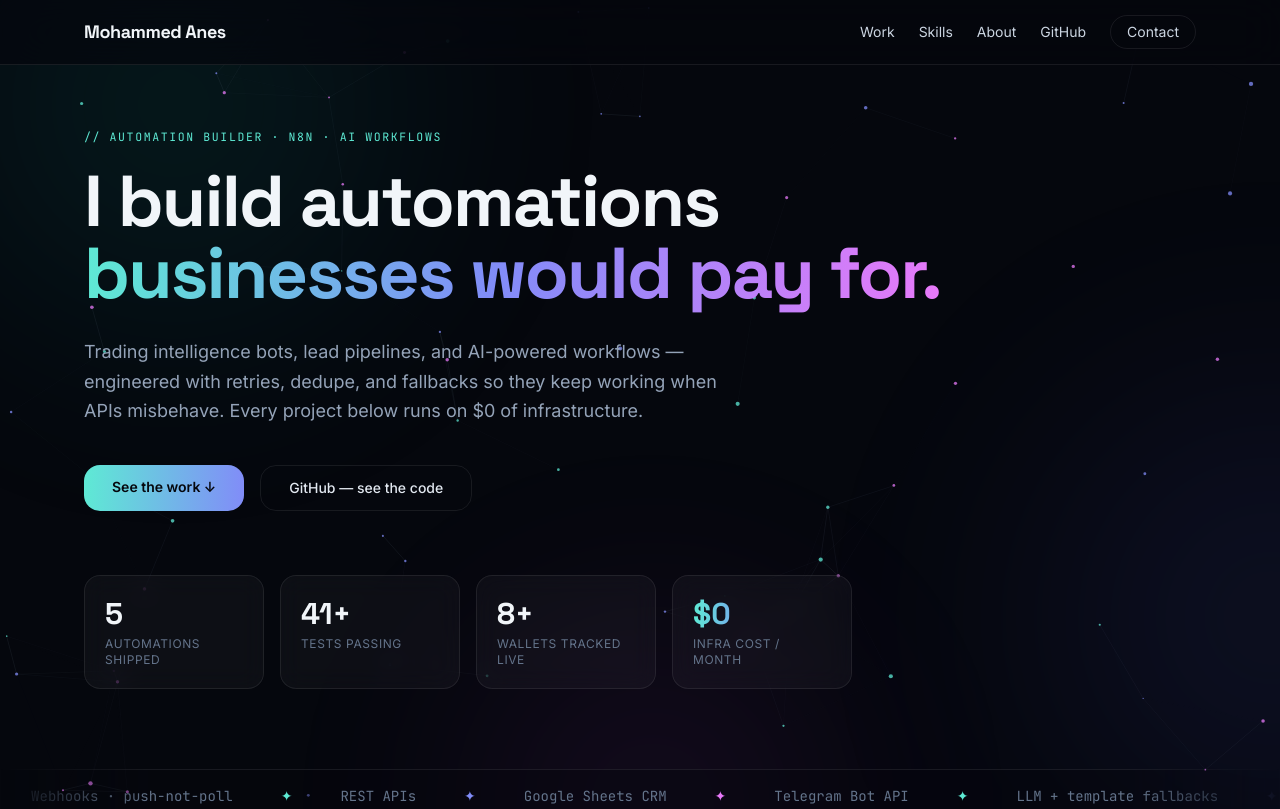
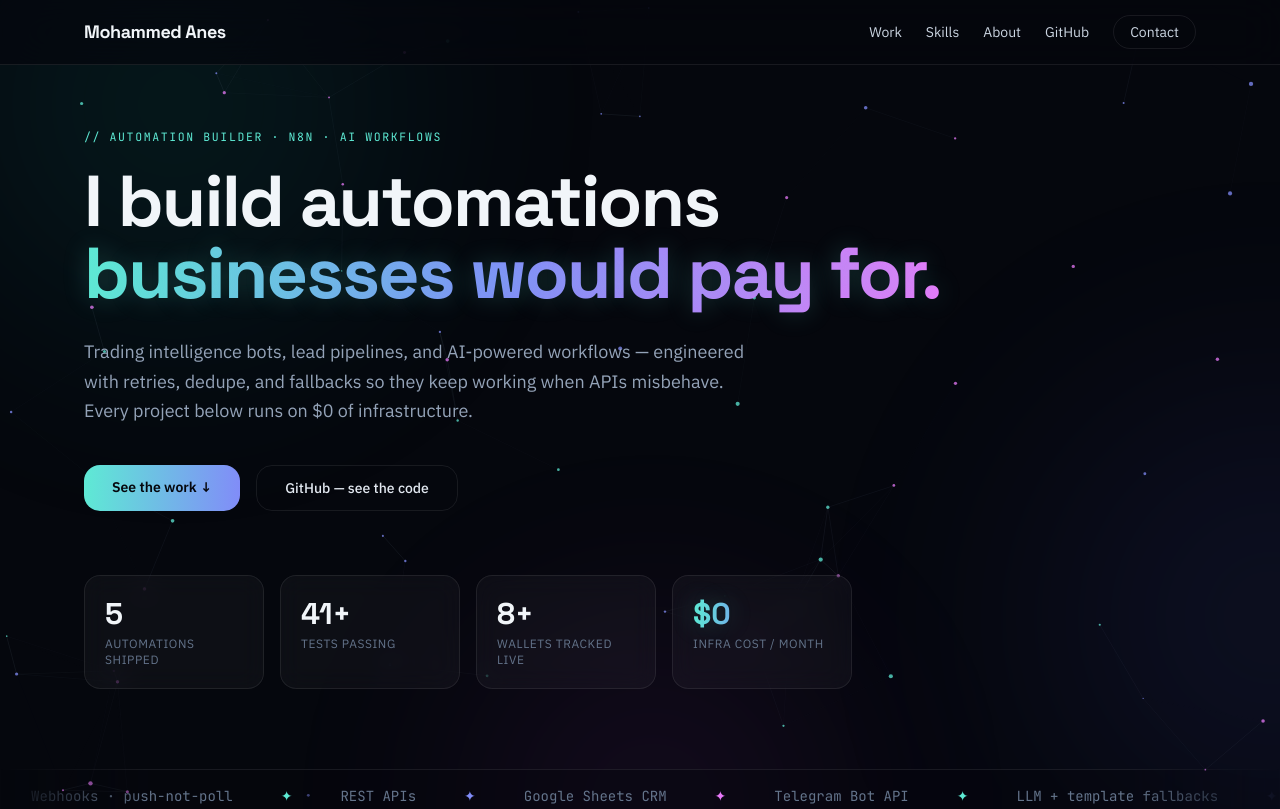
Before and after one commit to Anesch531/Anes-portfolio-automation, a plain HTML site: page portfolio/index.html in a window 1280 px wide. Shown: the top 809 px of the page. Drawn offline with nearby package versions, Linux system fonts and the light colour scheme.

Commit message:
feat(portfolio): apply ui-ux-pro-max design system — IBM Plex Sans, focus states, pointer affordance, accent glow

```diff
--- a/portfolio/index.html
+++ b/portfolio/index.html
@@ -10,15 +10,18 @@
 tailwind.config = {
   theme: { extend: {
     colors: { ink:'#05070d', panel:'rgba(255,255,255,0.03)', line:'rgba(255,255,255,0.08)', accent:'#5eead4', violet:'#818cf8', pink:'#e879f9' },
-    fontFamily: { display:['Space Grotesk','ui-sans-serif'], body:['Inter','ui-sans-serif'], mono:['JetBrains Mono','monospace'] },
+    fontFamily: { display:['Space Grotesk','ui-sans-serif'], body:['IBM Plex Sans','Inter','ui-sans-serif'], mono:['JetBrains Mono','monospace'] },
   }}
 }
 </script>
 <link rel="preconnect" href="https://fonts.googleapis.com">
 <link rel="preconnect" href="https://fonts.gstatic.com" crossorigin>
-<link href="https://fonts.googleapis.com/css2?family=Inter:wght@400;500;600&family=Space+Grotesk:wght@500;700&family=JetBrains+Mono:wght@400&display=swap" rel="stylesheet">
+<link href="https://fonts.googleapis.com/css2?family=IBM+Plex+Sans:wght@400;500;600&family=Space+Grotesk:wght@500;700&family=JetBrains+Mono:wght@400;500&display=swap" rel="stylesheet">
 <style>
   ::selection{background:#5eead4;color:#05070d}
+  /* ui-ux-pro-max: pointer affordance + visible keyboard focus */
+  a,button,[role="button"]{cursor:pointer}
+  :focus-visible{outline:2px solid #5eead4;outline-offset:3px;border-radius:6px}
   html{scrollbar-width:thin;scrollbar-color:#1f2937 #05070d}
   ::-webkit-scrollbar{width:9px}::-webkit-scrollbar-track{background:#05070d}
   ::-webkit-scrollbar-thumb{background:#1f2937;border-radius:9px}::-webkit-scrollbar-thumb:hover{background:#374151}
@@ -32,8 +35,8 @@ tailwind.config = {
   /* reveal */
   .reveal{opacity:0;transform:translateY(26px);transition:opacity .7s cubic-bezier(.2,.7,.3,1),transform .7s cubic-bezier(.2,.7,.3,1);transition-delay:calc(var(--i,0)*90ms)}
   .reveal.in{opacity:1;transform:none}
-  /* gradient text */
-  .grad-text{background:linear-gradient(92deg,#5eead4 0%,#818cf8 48%,#e879f9 100%);-webkit-background-clip:text;background-clip:text;color:transparent}
+  /* gradient text — minimal glow per design system */
+  .grad-text{background:linear-gradient(92deg,#5eead4 0%,#818cf8 48%,#e879f9 100%);-webkit-background-clip:text;background-clip:text;color:transparent;text-shadow:0 0 26px rgba(94,234,212,.22)}
   /* cards */
   .glass{background:rgba(255,255,255,.035);border:1px solid rgba(255,255,255,.08);backdrop-filter:blur(12px)}
   .glass:hover{border-color:rgba(94,234,212,.35)}
@@ -409,7 +412,7 @@ tailwind.config = {
 </section>
 
 <footer class="border-t border-line relative z-10">
-  <div class="max-w-6xl mx-auto px-5 py-10 flex flex-wrap justify-between gap-3 text-xs text-slate-600">
+  <div class="max-w-6xl mx-auto px-5 py-10 flex flex-wrap justify-between gap-3 text-xs text-slate-500">
     <span>© 2026 Mohammed Anes — built by hand, shipped on free tiers.</span>
     <span>n8n · JavaScript · LLM-with-fallbacks</span>
   </div>
```
